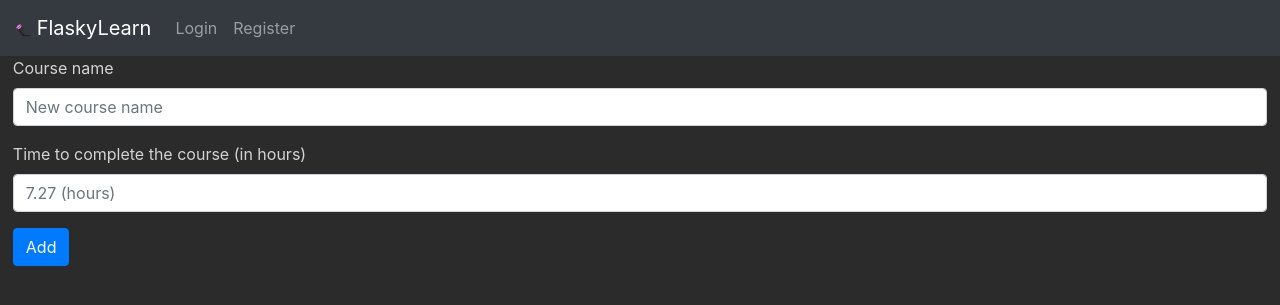
After one commit to Sclafus/FlaskyLearn, a Flask app: template templates/newCourse.html in a window 1280 px wide. The commit adds this page. Shown: the top 305 px of the page. Run offline with Flask 2, Linux system fonts and the light colour scheme; the template is opened without the code that fills it, so the values that code supplies are empty; parts of the project's set-up code (start-up, migrations or seed data) failed here and were passed over; some libraries are stand-ins or nearby versions.

Commit message:
setting up for multiple courses, part 1

```diff
--- /dev/null
+++ b/templates/courses.html
@@ -0,0 +1,6 @@
+{% extends "base.html" %}
+{% block title %}Courses{% endblock %}
+{% block content %}
+{% for course in courses: %}
+{% print(f"<p>{course}</p>") %}
+{% endblock %}
--- /dev/null
+++ b/templates/newCourse.html
@@ -0,0 +1,17 @@
+{% extends "base.html" %}
+{% block title %}New Course{% endblock %}
+{% block content %}
+<form action="#" method="post">
+  <div class="form-group">
+    <label for="name">Course name</label>
+    <input type="text" class="form-control" name="name" id="name" placeholder="New course name">
+  </div>
+
+  <div class="form-group">
+    <label for="time">Time to complete the course (in hours)</label>
+    <input type="number" class="form-control" name="time" id="time" placeholder="7.27 (hours)">
+  </div>
+
+  <button type="submit" class="btn btn-primary">Add</button>
+</form>
+{% endblock %}
```
Also changed, not shown: templates/dashboard.html (+12 -0 lines).
